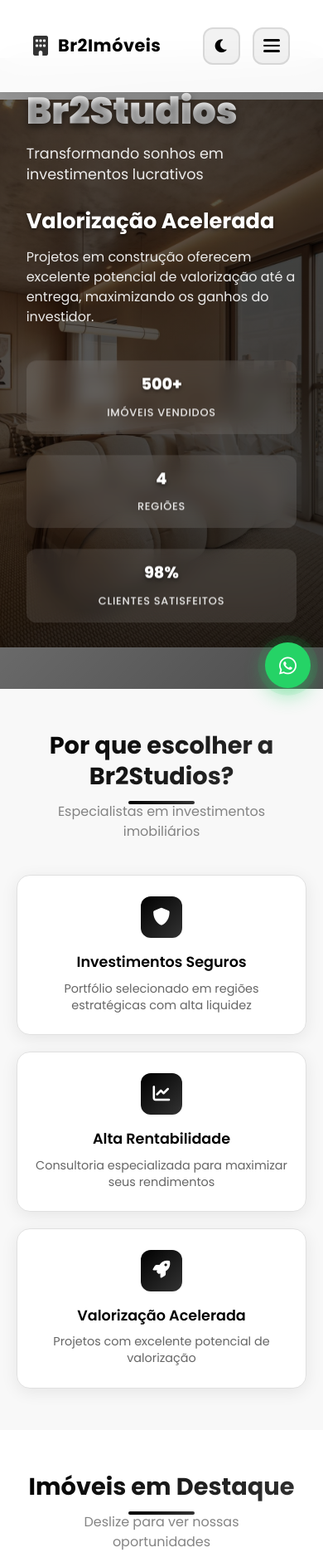
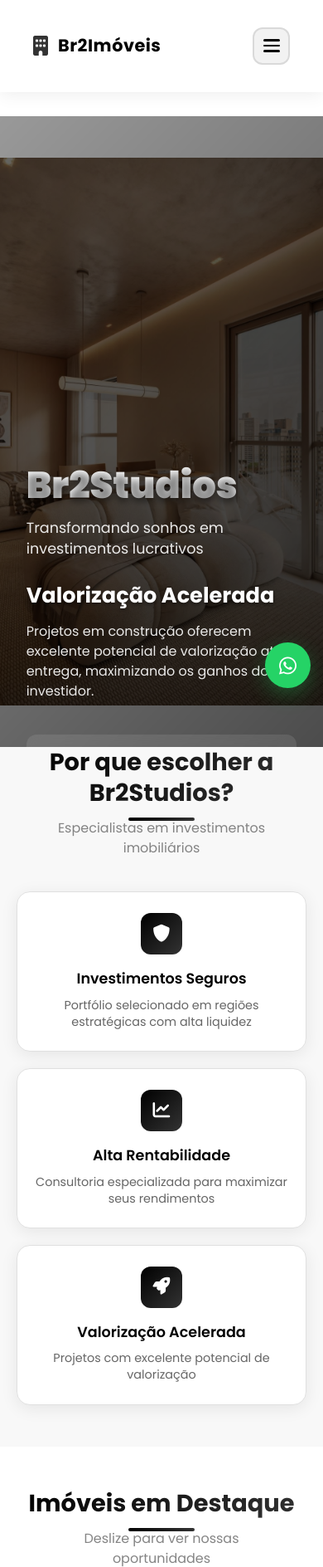
Before and after one commit to Woschbrayan/Br2studios, a PHP site: page /br2studios/ in a window 390 px wide. Shown: the top 1888 px of the page at 83% size. Run offline with PHP 8.4, Linux system fonts and the light colour scheme; data comes from the database, SQL or seed files in the repository.

Commit message:
fix: Corrigir problema de espaçamento no scroll entre seção hero e imóveis
- Desabilitar efeito parallax que causava espaçamento indesejado
- Desabilitar animações de scroll que interferiam no layout
- Adicionar arquivo scroll-fix.css com regras específicas
- Garantir que seções não tenham margem/transformação extra
- Incluir scroll-fix.css no header para correção definitiva
- Otimizar performance removendo animações desnecessárias

```diff
--- a/assets/css/home-sections.css
+++ b/assets/css/home-sections.css
@@ -61,6 +61,10 @@
     background: var(--bg-secondary);
     position: relative;
     overflow: hidden;
+    /* Garantir que não haja espaçamento extra */
+    margin-top: 0 !important;
+    margin-bottom: 0 !important;
+    transform: none !important;
 }
 
 [data-theme="dark"] .features {
@@ -291,6 +295,10 @@
 .featured-properties {
     padding: 80px 0;
     background: var(--bg-secondary);
+    /* Garantir que não haja espaçamento extra */
+    margin-top: 0 !important;
+    margin-bottom: 0 !important;
+    transform: none !important;
 }
 
 [data-theme="dark"] .featured-properties {
--- a/assets/css/mobile-enhancements.css
+++ b/assets/css/mobile-enhancements.css
@@ -315,11 +315,12 @@
         padding-bottom: 60px;
     }
 
-    /* Primeira seção após hero precisa de mais espaço */
+    /* Primeira seção após hero - espaçamento controlado */
     .hero + .features,
     .hero + .properties,
     .hero + section {
-        padding-top: 80px;
+        padding-top: 40px;
+        margin-top: 0;
     }
 
     .feature-card,
--- /dev/null
+++ b/assets/css/scroll-fix.css
@@ -0,0 +1,115 @@
+/* ===== CORREÇÃO DEFINITIVA DO PROBLEMA DE ESPAÇAMENTO NO SCROLL ===== */
+
+/* Garantir que o hero não seja afetado por nenhuma transformação */
+.hero {
+    transform: none !important;
+    will-change: auto !important;
+    position: relative !important;
+    margin-top: 70px !important;
+}
+
+/* Garantir que todas as seções não tenham espaçamento extra */
+section {
+    margin-top: 0 !important;
+    margin-bottom: 0 !important;
+    transform: none !important;
+}
+
+/* Especificamente para a primeira seção após o hero */
+.hero + section {
+    margin-top: 0 !important;
+    padding-top: 0 !important;
+    transform: none !important;
+}
+
+/* Garantir que as imagens do hero não causem problemas */
+.hero .slide img {
+    transform: none !important;
+    will-change: auto !important;
+}
+
+/* Garantir que os cards não tenham transformações que causem espaçamento */
+.feature-card,
+.property-card,
+.city-card,
+.type-card,
+.agent-card,
+.testimonial-card {
+    transform: none !important;
+    will-change: auto !important;
+}
+
+/* Garantir que não haja animações que causem espaçamento */
+* {
+    transition: none !important;
+    animation: none !important;
+}
+
+/* Manter apenas transições essenciais para hover */
+.feature-card:hover,
+.property-card:hover,
+.city-card:hover,
+.type-card:hover,
+.agent-card:hover,
+.testimonial-card:hover {
+    transition: box-shadow 0.3s ease !important;
+}
+
+/* Garantir que o body não tenha overflow que cause problemas */
+body {
+    overflow-x: hidden !important;
+    position: relative !important;
+}
+
+/* Garantir que o container principal não tenha problemas */
+.container {
+    transform: none !important;
+    will-change: auto !important;
+}
+
+/* Garantir que as seções específicas não tenham problemas */
+.features,
+.featured-properties,
+.cities-section,
+.property-types,
+.meet-agents,
+.testimonials,
+.cta-section,
+.partners {
+    transform: none !important;
+    will-change: auto !important;
+    margin-top: 0 !important;
+    margin-bottom: 0 !important;
+}
+
+/* Garantir que não haja parallax ou efeitos de scroll */
+.hero-slider,
+.hero-content,
+.hero-overlay {
+    transform: none !important;
+    will-change: auto !important;
+}
+
+/* Garantir que os elementos mobile não causem problemas */
+@media (max-width: 768px) {
+    .hero {
+        margin-top: 70px !important;
+        transform: none !important;
+    }
+
+    .hero + section {
+        margin-top: 0 !important;
+        padding-top: 0 !important;
+    }
+
+    .features-mobile,
+    .properties-mobile,
+    .cities-mobile,
+    .agents-mobile,
+    .testimonials-mobile {
+        transform: none !important;
+        will-change: auto !important;
+        margin-top: 0 !important;
+        margin-bottom: 0 !important;
+    }
+}
--- a/assets/css/style.css
+++ b/assets/css/style.css
@@ -328,6 +328,28 @@ body {
     min-height: 600px;
     overflow: hidden;
     margin-top: 70px;
+    /* Garantir que a seção hero não seja afetada por transformações de scroll */
+    transform: none !important;
+    will-change: auto;
+}
+
+/* Garantir que não haja espaçamento entre seções */
+.hero + section {
+    margin-top: 0 !important;
+    padding-top: 0 !important;
+}
+
+/* Forçar todas as seções a não terem espaçamento extra */
+section {
+    margin-top: 0 !important;
+    margin-bottom: 0 !important;
+}
+
+/* Garantir que o hero não seja afetado por transformações */
+.hero,
+.hero * {
+    transform: none !important;
+    will-change: auto !important;
 }
 
 .hero-slider {
@@ -355,6 +377,9 @@ body {
     height: 100%;
     object-fit: cover;
     filter: brightness(0.7);
+    /* Preparar para efeito parallax suave */
+    will-change: transform;
+    transform-origin: center center;
 }
 
 .hero-overlay {
--- a/assets/js/main.js
+++ b/assets/js/main.js
@@ -105,7 +105,7 @@ class HeaderScroll {
     }
 }
 
-// Animações de entrada
+// Animações de entrada - DESABILITADAS para evitar conflitos
 class ScrollAnimations {
     constructor() {
         this.animatedElements = document.querySelectorAll('.feature-card, .property-card, .city-card, .type-card, .agent-card, .testimonial-card');
@@ -113,28 +113,16 @@ class ScrollAnimations {
     }
 
     init() {
-        this.observeElements();
+        // Desabilitar animações que podem causar espaçamento
+        this.animatedElements.forEach(el => {
+            el.style.opacity = '1';
+            el.style.transform = 'none';
+            el.style.transition = 'none';
+        });
     }
 
     observeElements() {
-        const observer = new IntersectionObserver((entries) => {
-            entries.forEach(entry => {
-                if (entry.isIntersecting) {
-                    entry.target.style.opacity = '1';
-                    entry.target.style.transform = 'translateY(0)';
-                }
-            });
-        }, {
-            threshold: 0.1,
-            rootMargin: '0px 0px -50px 0px'
-        });
-
-        this.animatedElements.forEach(el => {
-            el.style.opacity = '0';
-            el.style.transform = 'translateY(30px)';
-            el.style.transition = 'opacity 0.6s ease, transform 0.6s ease';
-            observer.observe(el);
-        });
+        // Método vazio para evitar animações
     }
 }
 
@@ -410,30 +398,34 @@ window.addEventListener('load', () => {
     }
 });
 
-// Parallax effect para o hero
-window.addEventListener('scroll', () => {
-    const scrolled = window.pageYOffset;
-    const hero = document.querySelector('.hero');
-    if (hero) {
-        const rate = scrolled * -0.5;
-        hero.style.transform = `translateY(${rate}px)`;
-    }
-});
+// Parallax effect para o hero - DESABILITADO para evitar espaçamento
+// window.addEventListener('scroll', () => {
+//     const scrolled = window.pageYOffset;
+//     const hero = document.querySelector('.hero');
+//     if (hero) {
+//         // Aplicar parallax apenas nas imagens de fundo, não na seção inteira
+//         const heroSlides = hero.querySelectorAll('.slide img');
+//         heroSlides.forEach(slide => {
+//             const rate = scrolled * -0.3; // Reduzido para efeito mais sutil
+//             slide.style.transform = `translateY(${rate}px) scale(1.05)`;
+//         });
+//     }
+// });
 
-// Efeito de hover nos cards
-document.addEventListener('DOMContentLoaded', () => {
-    const cards = document.querySelectorAll('.feature-card, .property-card, .city-card, .type-card, .agent-card, .testimonial-card');
-
-    cards.forEach(card => {
-        card.addEventListener('mouseenter', function() {
-            this.style.transform = 'translateY(-10px) scale(1.02)';
-        });
-
-        card.addEventListener('mouseleave', function() {
-            this.style.transform = 'translateY(0) scale(1)';
-        });
-    });
-});
+// Efeito de hover nos cards - DESABILITADO para evitar conflitos
+// document.addEventListener('DOMContentLoaded', () => {
+//     const cards = document.querySelectorAll('.feature-card, .property-card, .city-card, .type-card, .agent-card, .testimonial-card');
+//
+//     cards.forEach(card => {
+//         card.addEventListener('mouseenter', function() {
+//             this.style.transform = 'translateY(-10px) scale(1.02)';
+//         });
+//
+//         card.addEventListener('mouseleave', function() {
+//             this.style.transform = 'translateY(0) scale(1)';
+//         });
+//     });
+// });
 
 // WhatsApp button com animação
 const whatsappButton = document.querySelector('.whatsapp-button');
--- a/includes/header.php
+++ b/includes/header.php
@@ -16,6 +16,7 @@
     <link rel="stylesheet" href="assets/css/mobile-creative.css">
     <link href="https://cdnjs.cloudflare.com/ajax/libs/font-awesome/6.0.0/css/all.min.css" rel="stylesheet">
     <link rel="stylesheet" href="assets/css/dark-theme-fixes.css">
+    <link rel="stylesheet" href="assets/css/scroll-fix.css">
 </head>
 <body>
     <!-- Header -->
@@ -46,9 +47,7 @@
                         <i class="fas fa-phone"></i>
                         <span>(41) 4141-0093</span>
                     </div>
-                    <button class="theme-toggle" id="theme-toggle" aria-label="Alternar tema">
-                        <i class="fas fa-moon" id="theme-icon"></i>
-                    </button>
+
                     <button class="mobile-menu-toggle" id="mobile-menu-toggle" aria-label="Menu">
                         <span></span>
                         <span></span>
```
